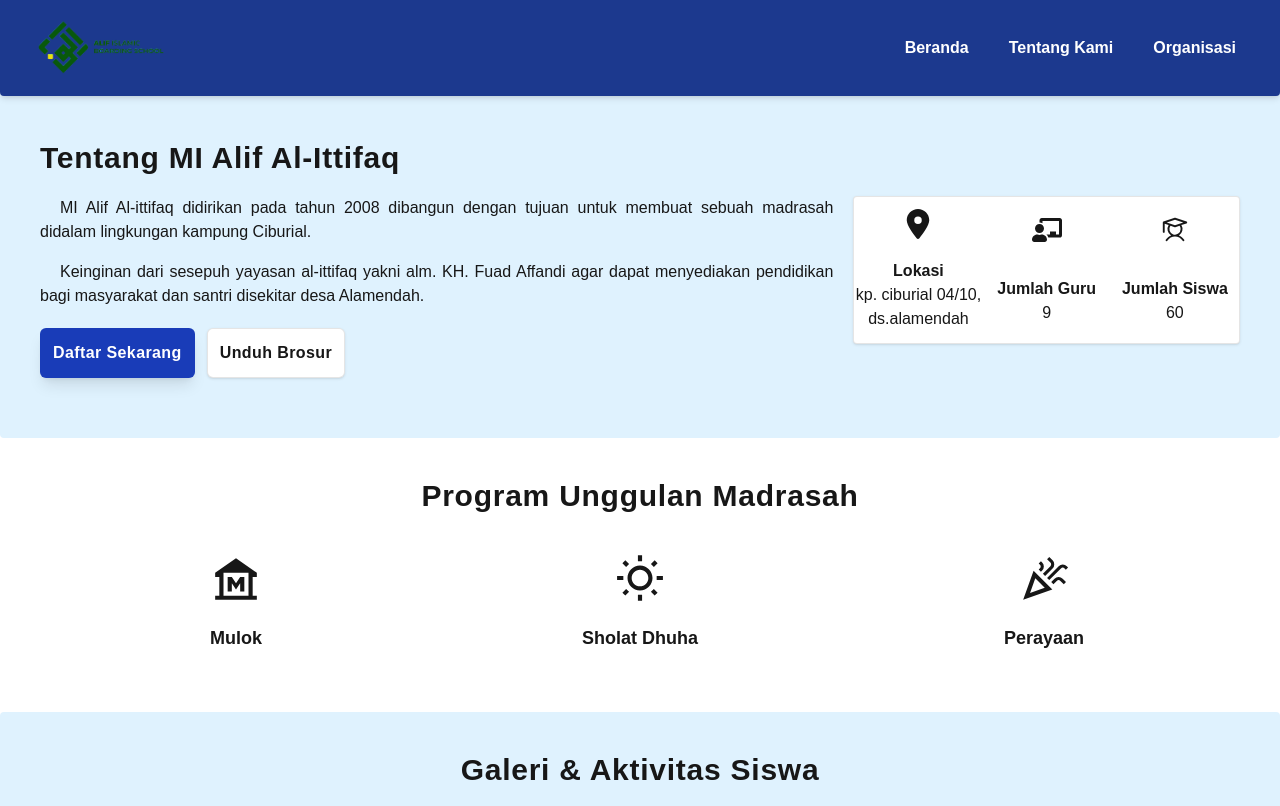
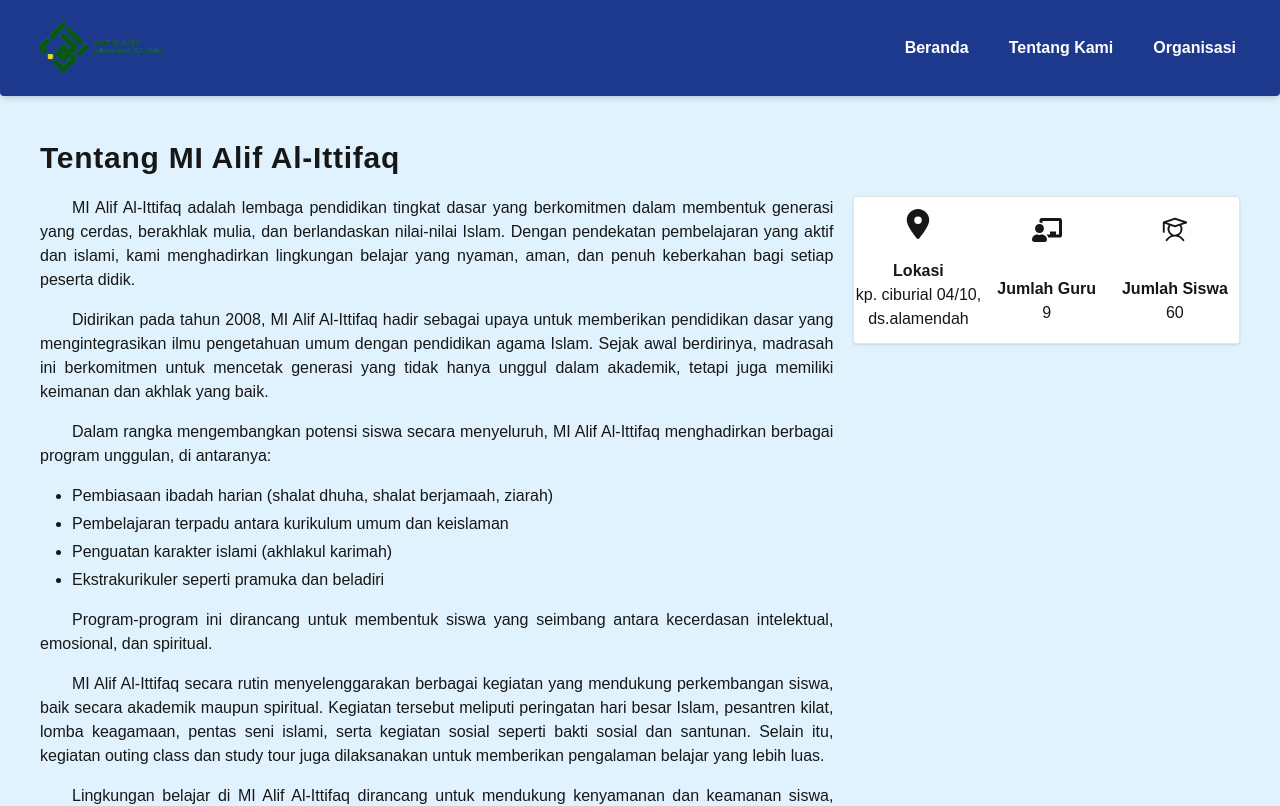
Before and after one commit to kangmiru/web-yayasan, a Next.js app: page /organitation/MI in a window 1280 px wide. Shown: the top 806 px of the page. Built offline with nearby package versions, Linux system fonts and the light colour scheme.

Commit message:
menambahkan tentang sekolah

```diff
--- a/app/organitation/ma/page.tsx
+++ b/app/organitation/ma/page.tsx
@@ -5,7 +5,7 @@ export default function Page(){
         <div className="mt-20 max-w-screen">
             <AboutSchool
                 madrasah="MA alif al-ittifaq"
-                link=""
+                link="https://bit.ly/4tKcRHX"
                 label="ma"
             />
 
@@ -15,7 +15,7 @@ export default function Page(){
 
             <GalleryParts />
 
-            <RegistrationFlowParts link='https://forms.gle/6qgYFMwh2D4oD7j37' />
+            <RegistrationFlowParts link='https://bit.ly/4tKcRHX' />
         </div>
     )
 }
--- a/app/organitation/mts/page.tsx
+++ b/app/organitation/mts/page.tsx
@@ -5,7 +5,7 @@ export default function Page(){
         <div className="mt-20 max-w-screen">
             <AboutSchool
                 madrasah="MTs alif al-ittifaq"
-                link=""
+                link="https://bit.ly/4t6yVwp"
                 label="mts"
             />
 
@@ -15,7 +15,7 @@ export default function Page(){
 
             <GalleryParts />
 
-            <RegistrationFlowParts link="https://forms.gle/cEzaNi6CP1Ds8L8H9"/>
+            <RegistrationFlowParts link="https://bit.ly/4t6yVwp"/>
         </div>
     )
 }
--- a/app/ui/organitation/parts.tsx
+++ b/app/ui/organitation/parts.tsx
@@ -1,5 +1,6 @@
 'use client'
 
+import { FormattedText } from "../animated";
 import { ButtonA, ButtonD } from "../button";
 import { TitleTypeD } from "../title";
 import { GalleryCards, Information, ProgramCards, RegistrationCards } from "./cards";
@@ -20,22 +21,74 @@ interface RegistrationFlowPartsProps {
     link: string
 }
 
-const textRA = `RA Alif Al-ittifaq didirikan pada tahun 2008 dibangun dengan tujuan untuk membuat sebuah madrasah didalam lingkungan kampung Ciburial.
+const textRA = `
+RA Alif Al-Ittifaq adalah lembaga pendidikan anak usia dini yang berkomitmen dalam menciptakan lingkungan belajar yang aman, menyenangkan, dan penuh kasih sayang. Kami membantu anak-anak tumbuh dan berkembang secara optimal melalui pendekatan belajar sambil bermain.
 
-Keinginan dari sesepuh yayasan al-ittifaq yakni alm. KH. Fuad Affandi agar dapat menyediakan pendidikan bagi masyarakat dan santri disekitar desa Alamendah.`
+Didirikan pada tahun 2007, RA Alif Al-Ittifaq hadir sebagai bentuk kepedulian terhadap pentingnya pendidikan usia dini yang berkualitas. Sejak awal, kami berfokus pada pembentukan karakter, kemandirian, serta nilai-nilai moral dan spiritual anak.
 
-const textMI = `MI Alif Al-ittifaq didirikan pada tahun 2008 dibangun dengan tujuan untuk membuat sebuah madrasah didalam lingkungan kampung Ciburial.
+Kami menghadirkan berbagai program unggulan seperti pembelajaran berbasis bermain, pengembangan motorik halus dan kasar, pengenalan nilai-nilai keagamaan, serta kegiatan kreatif yang dirancang untuk merangsang imajinasi dan kepercayaan diri anak.
 
-Keinginan dari sesepuh yayasan al-ittifaq yakni alm. KH. Fuad Affandi agar dapat menyediakan pendidikan bagi masyarakat dan santri disekitar desa Alamendah.`
+Untuk mendukung perkembangan sosial dan emosional anak, kami rutin mengadakan berbagai kegiatan seperti outing class, perayaan hari besar nasional dan keagamaan, pentas seni, serta kegiatan parenting bersama orang tua.
 
-const textMTs = `MI Alif Al-ittifaq didirikan pada tahun 2008 dibangun dengan tujuan untuk membuat sebuah madrasah didalam lingkungan kampung Ciburial.
+Lingkungan belajar kami dirancang ramah anak, aman, dan nyaman, dilengkapi dengan fasilitas bermain edukatif serta tenaga pendidik yang berpengalaman dan penuh kasih.
 
-Keinginan dari sesepuh yayasan al-ittifaq yakni alm. KH. Fuad Affandi agar dapat menyediakan pendidikan bagi masyarakat dan santri disekitar desa Alamendah.`
+Lulusan RA Alif Al-Ittifaq telah berhasil melanjutkan pendidikan ke berbagai sekolah dasar unggulan dengan bekal kemandirian, kepercayaan diri, serta kemampuan dasar yang baik.
 
-const textMA = `MI Alif Al-ittifaq didirikan pada tahun 2008 dibangun dengan tujuan untuk membuat sebuah madrasah didalam lingkungan kampung Ciburial.
+Mari bergabung bersama kami dalam membentuk generasi masa depan yang cerdas, berakhlak mulia, dan percaya diri.
+`
 
-Keinginan dari sesepuh yayasan al-ittifaq yakni alm. KH. Fuad Affandi agar dapat menyediakan pendidikan bagi masyarakat dan santri disekitar desa Alamendah.`
+const textMI = `
+MI Alif Al-Ittifaq adalah lembaga pendidikan tingkat dasar yang berkomitmen dalam membentuk generasi yang cerdas, berakhlak mulia, dan berlandaskan nilai-nilai Islam. Dengan pendekatan pembelajaran yang aktif dan islami, kami menghadirkan lingkungan belajar yang nyaman, aman, dan penuh keberkahan bagi setiap peserta didik.
 
+Didirikan pada tahun 2008, MI Alif Al-Ittifaq hadir sebagai upaya untuk memberikan pendidikan dasar yang mengintegrasikan ilmu pengetahuan umum dengan pendidikan agama Islam. Sejak awal berdirinya, madrasah ini berkomitmen untuk mencetak generasi yang tidak hanya unggul dalam akademik, tetapi juga memiliki keimanan dan akhlak yang baik.
+
+Dalam rangka mengembangkan potensi siswa secara menyeluruh, MI Alif Al-Ittifaq menghadirkan berbagai program unggulan, di antaranya:
+- Pembiasaan ibadah harian (shalat dhuha, shalat berjamaah, ziarah)
+- Pembelajaran terpadu antara kurikulum umum dan keislaman
+- Penguatan karakter islami (akhlakul karimah)
+- Ekstrakurikuler seperti pramuka dan beladiri
+Program-program ini dirancang untuk membentuk siswa yang seimbang antara kecerdasan intelektual, emosional, dan spiritual.
+
+MI Alif Al-Ittifaq secara rutin menyelenggarakan berbagai kegiatan yang mendukung perkembangan siswa, baik secara akademik maupun spiritual. Kegiatan tersebut meliputi peringatan hari besar Islam, pesantren kilat, lomba keagamaan, pentas seni islami, serta kegiatan sosial seperti bakti sosial dan santunan. Selain itu, kegiatan outing class dan study tour juga dilaksanakan untuk memberikan pengalaman belajar yang lebih luas.
+
+Lingkungan belajar di MI Alif Al-Ittifaq dirancang untuk mendukung kenyamanan dan keamanan siswa, dengan suasana yang islami dan kondusif. Fasilitas yang tersedia meliputi ruang kelas yang nyaman, area bermain, perpustakaan, serta sarana pendukung lainnya. Didukung oleh tenaga pendidik yang profesional dan berakhlak, kami berupaya memberikan pendidikan terbaik bagi setiap siswa.
+
+Lulusan MI Alif Al-Ittifaq telah melanjutkan pendidikan ke berbagai jenjang yang lebih tinggi, baik di sekolah umum maupun madrasah. Dengan bekal ilmu pengetahuan, hafalan Al-Quran, serta akhlak yang baik, para alumni mampu menjadi pribadi yang percaya diri dan berdaya saing.
+
+Mari bergabung bersama MI Alif Al-Ittifaq dalam mencetak generasi yang berilmu, beriman, dan berakhlakul karimah untuk masa depan yang lebih baik.
+`
+
+const textMTs = `
+MTs Alif Al-Itifaq Boarding School merupakan lembaga pendidikan tingkat menengah pertama yang mengintegrasikan ilmu pengetahuan umum dengan nilai-nilai keislaman dalam setiap aspek pembelajaran dan kehidupan siswa. Sejak awal berdirinya, madrasah ini berkomitmen untuk mencetak generasi yang tidak hanya unggul secara akademik, tetapi juga memiliki akhlakul karimah, kemandirian, serta tanggung jawab sebagai seorang muslim.
+
+Didirikan pada tahun 2003, MTs Alif Al-Ittifaq memulai perjalanannya sebagai Madrasah Tsanawiyah yang berfokus pada pendidikan dasar keislaman dan akademik. Dalam perjalanannya, madrasah terus berkembang dengan berbagai inovasi dalam metode pembelajaran, peningkatan kualitas tenaga pendidik, serta penyempurnaan fasilitas guna memberikan lingkungan belajar yang lebih baik bagi peserta didik.
+
+Seiring dengan perkembangan zaman dan meningkatnya kebutuhan akan pendidikan yang lebih terarah dan menyeluruh, pada tahun 2021 MTs Alif Al-Ittifaq melakukan transformasi menjadi boarding school dengan menyediakan fasilitas asrama bagi siswa. Transformasi ini menjadi langkah strategis dalam meningkatkan kualitas pendidikan, di mana proses pembinaan tidak hanya berlangsung di dalam kelas, tetapi juga dalam kehidupan sehari-hari siswa di lingkungan madrasah.
+
+Melalui sistem boarding school, siswa mendapatkan pendampingan yang lebih intensif, baik dalam bidang akademik, pembentukan karakter, maupun pembiasaan nilai-nilai keislaman. Kegiatan harian siswa dirancang secara terstruktur, mencakup pembelajaran di kelas, kegiatan ibadah, pembinaan akhlak, serta pengembangan minat dan bakat. Lingkungan yang kondusif dan islami ini memungkinkan siswa untuk tumbuh menjadi pribadi yang disiplin, mandiri, serta memiliki kepedulian sosial yang tinggi.
+
+Dalam proses pembelajaran, MTs Alif Al-Ittifaq Boarding School menggabungkan kurikulum nasional dengan kurikulum keagamaan secara seimbang. Pendekatan pembelajaran yang digunakan bersifat aktif, kreatif, dan inovatif, sehingga mampu mendorong siswa untuk berpikir kritis, berprestasi, serta memiliki semangat belajar yang tinggi. Selain itu, berbagai kegiatan ekstrakurikuler dan program pengembangan diri juga disediakan sebagai wadah untuk menggali potensi siswa secara optimal.
+
+Didukung oleh tenaga pendidik yang profesional, berpengalaman, dan berdedikasi, MTs Alif Al-Ittifaq Boarding School senantiasa berupaya memberikan pendidikan yang berkualitas serta pelayanan terbaik bagi siswa dan orang tua. Kami percaya bahwa setiap anak memiliki potensi yang unik, sehingga perlu dibimbing dengan pendekatan yang tepat agar mampu berkembang secara maksimal.
+
+Hingga saat ini, MTs Alif Al-ittifaq Boarding School terus berkomitmen untuk menjadi lembaga pendidikan yang unggul, adaptif, dan berdaya saing, serta mampu mencetak generasi yang berilmu, beriman, dan berakhlakul karimah. Dengan semangat perubahan dan inovasi, kami siap menjadi bagian dalam membentuk masa depan generasi penerus bangsa yang lebih baik.
+`
+
+const textMA = `
+MA Alif Al-Ittifaq merupakan lembaga pendidikan tingkat menengah atas yang berkomitmen dalam mencetak generasi unggul yang berilmu, beriman, dan berakhlakul karimah. Dengan mengintegrasikan pendidikan akademik dan nilai-nilai keislaman, kami menghadirkan sistem pembelajaran yang tidak hanya berorientasi pada prestasi, tetapi juga pada pembentukan karakter dan kesiapan masa depan siswa.
+
+Sebagai bagian dari pengembangan pendidikan yang berkelanjutan, MA Alif Al-Ittifaq hadir untuk melanjutkan proses pembinaan peserta didik ke jenjang yang lebih tinggi, dengan fokus pada pendalaman ilmu pengetahuan, penguatan spiritual, serta pengembangan potensi diri secara optimal. Kami percaya bahwa masa Madrasah Aliyah merupakan fase penting dalam menentukan arah masa depan, baik dalam melanjutkan pendidikan ke perguruan tinggi maupun dalam kehidupan bermasyarakat.
+
+Sejalan dengan perkembangan sistem pendidikan, MA Alif Al-Ittifaq juga mengadopsi konsep boarding school yang memungkinkan pembinaan siswa dilakukan secara lebih intensif dan menyeluruh. Dengan adanya fasilitas asrama, siswa tidak hanya mendapatkan pembelajaran di dalam kelas, tetapi juga pembinaan dalam kehidupan sehari-hari yang menanamkan nilai kedisiplinan, kemandirian, tanggung jawab, serta kebiasaan ibadah yang konsisten.
+
+Proses pembelajaran di MA Alif Al-Ittifaq Boarding School menggabungkan kurikulum nasional dengan kurikulum keislaman yang dirancang secara seimbang. Pendekatan yang digunakan bersifat aktif, kritis, dan aplikatif, sehingga siswa mampu memahami materi secara mendalam serta mengembangkan kemampuan berpikir analitis dan problem solving. Selain itu, program pengembangan diri seperti organisasi siswa, kegiatan kepemimpinan, serta berbagai ekstrakurikuler menjadi sarana dalam membentuk jiwa kepemimpinan dan keterampilan sosial siswa.
+
+Dalam upaya mempersiapkan siswa menghadapi jenjang pendidikan yang lebih tinggi, MA Alif Al-Ittifaq Boarding School juga memberikan pembinaan akademik yang terarah, termasuk bimbingan masuk perguruan tinggi, penguatan literasi, serta pengembangan minat sesuai dengan potensi masing-masing siswa. Dengan demikian, lulusan diharapkan mampu bersaing dan beradaptasi di lingkungan yang lebih luas.
+
+Didukung oleh tenaga pendidik yang profesional dan berpengalaman, serta lingkungan belajar yang kondusif dan islami, MA Alif Al-Ittifaq Boarding School terus berkomitmen untuk memberikan pendidikan terbaik. Kami berupaya menciptakan generasi muda yang tidak hanya cerdas secara intelektual, tetapi juga memiliki integritas, keimanan, dan kesiapan dalam menghadapi tantangan global.
+
+Dengan semangat inovasi dan pengembangan berkelanjutan, MA Alif Al-Ittifaq Boarding School hadir sebagai pilihan tepat bagi orang tua dan siswa yang menginginkan pendidikan menengah atas yang berkualitas, berlandaskan nilai-nilai Islam, serta berorientasi pada masa depan.
+`
 
 export function AboutSchool({madrasah, link, label}:AboutSchoolProps){
     return (
@@ -43,9 +96,9 @@ export function AboutSchool({madrasah, link, label}:AboutSchoolProps){
             <TitleTypeD title={`tentang ${madrasah}`} />
 
             <div className="grid md:grid-cols-3 my-5 gap-3 md:gap-5 items-start">
-                <div className="col-span-2">
+                <div className="col-span-2 text-justify">
                     {madrasah === 'MI alif al-ittifaq' ?
-                        <InformationText
+                        <FormattedText
                             text={textMI}
                         />
                         : madrasah === 'RA alif al-ittifaq' ?
@@ -53,7 +106,7 @@ export function AboutSchool({madrasah, link, label}:AboutSchoolProps){
                             text={textRA}
                         />
                         : madrasah === 'MTs alif al-ittifaq' ?
-                        <InformationText
+                        <FormattedText
                             text={textMTs}
                         />
                         : madrasah === 'MA alif al-ittifaq' ?
```
Also changed, not shown: public/img/qr/qr_pedaftaran_mts.png (added).
